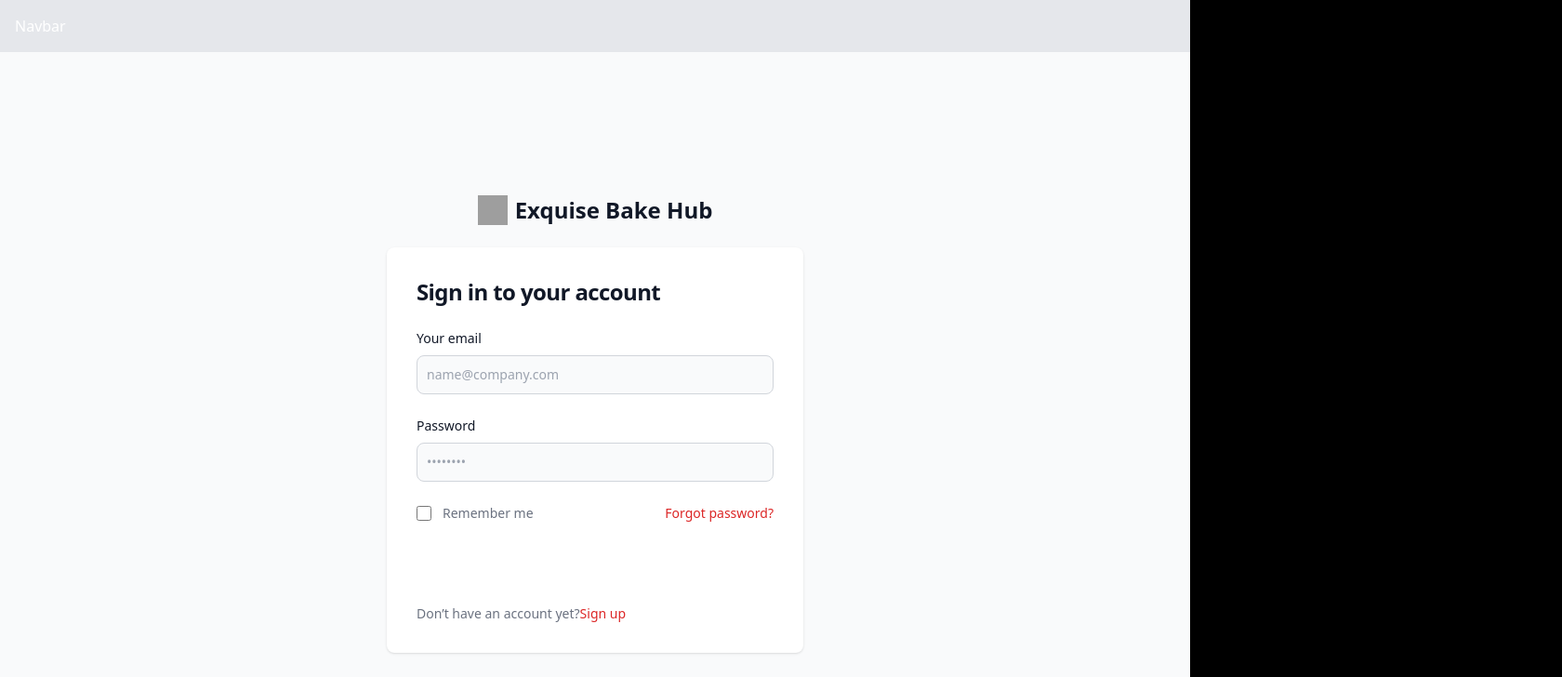
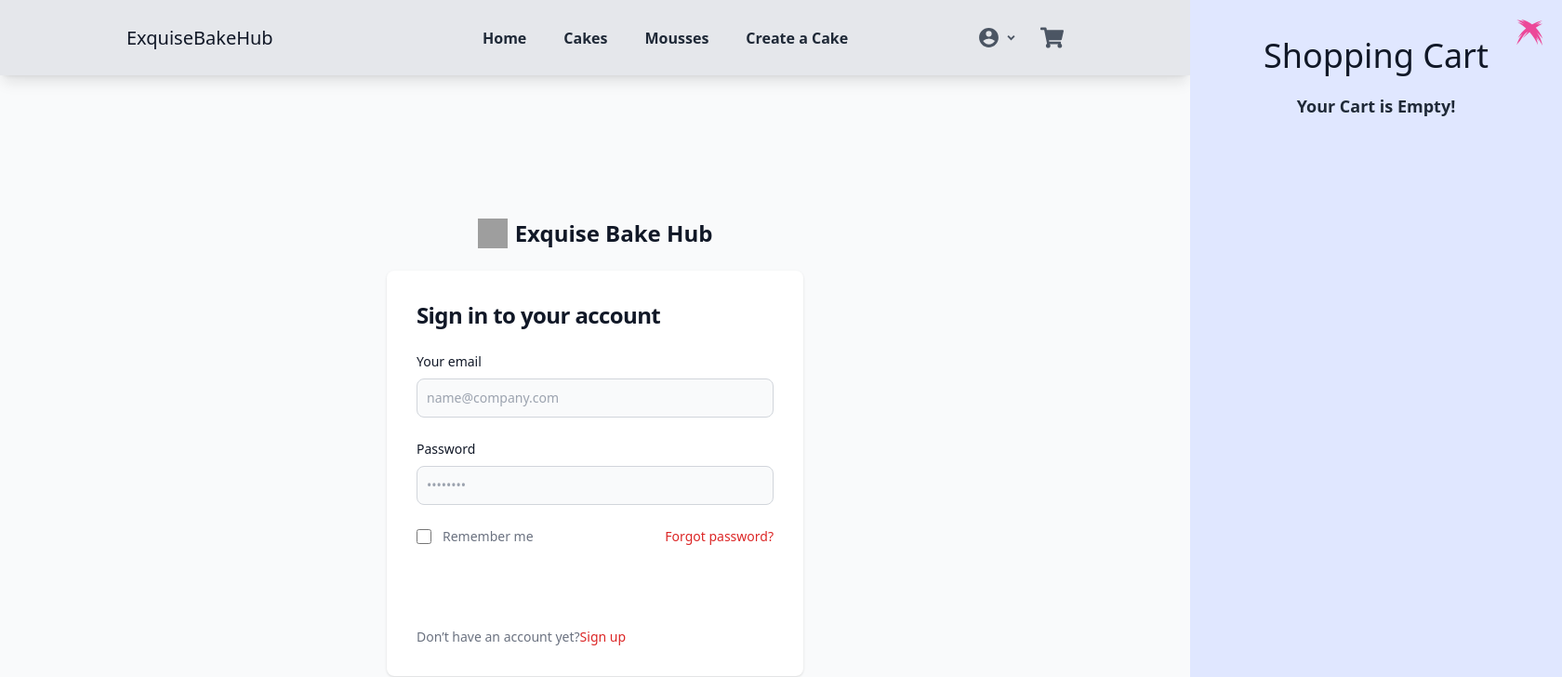
Before and after one commit to AryeshSaha/Exquise-Bake-Hub-e-commerce-, a Next.js app: page /login in a window 1280 px wide. Shown: the top 728 px of the page at 93% size, 1680 px wide, since content can reach past the window. Built offline with nearby package versions, Linux system fonts and the light colour scheme; grey boxes are pictures that could not be loaded.

Commit message:
navbar fixed

```diff
--- a/components/NavBar.jsx
+++ b/components/NavBar.jsx
@@ -33,9 +33,9 @@ const NavBar = ({
   };
 
   return (
-    <div className="bg-gray-200 text-gray-600 shadow-lg flex flex-wrap p-5 items-center sticky top-0 z-50">
+    <div className="bg-gray-200 text-gray-600 shadow-lg flex flex-wrap p-5 items-center sticky top-0 z-50 md:px-32">
       {/* logo */}
-      <div className="cursor-pointer flex title-font font-medium items-center text-gray-900 md:mr-12 lg:mr-24 xl:mr-40">
+      <div className="cursor-pointer flex title-font font-medium items-center text-gray-900 md:mr-12 lg:mr-24 xl:mr-40 2xl:72">
         {/* burger menu button */}
         <button
           className="border-none outline-none bg-transparent rounded-sm md:hidden"
--- a/components/NewNav.jsx
+++ /dev/null
@@ -1,11 +0,0 @@
-import React from 'react'
-
-const NewNav = () => {
-  return (
-    <div className="sticky top-0 z-20 bg-gray-200 p-4">
-      <h1 className="m-0">Navbar</h1>
-    </div>
-  )
-}
-
-export default NewNav
--- a/pages/_app.jsx
+++ b/pages/_app.jsx
@@ -7,7 +7,6 @@ import { useRouter } from "next/router";
 import { ToastContainer, toast } from "react-toastify";
 import "react-toastify/dist/ReactToastify.css";
 import LoadingBar from "react-top-loading-bar";
-import NewNav from "@/components/NewNav";
 
 export const BaseUrl = "http://localhost:3000";
 
@@ -143,7 +142,14 @@ export default function App({ Component, pageProps }) {
   };
   return (
     <>
-      {/* <CartProvider>
+      <CartProvider>
+        <LoadingBar
+          color="#4b4dca"
+          progress={progress}
+          waitingTime={400}
+          height={3}
+          onLoaderFinished={() => setProgress(0)}
+        />
         <ToastContainer
           position="bottom-left"
           autoClose={3000}
@@ -155,13 +161,6 @@ export default function App({ Component, pageProps }) {
           draggable
           pauseOnHover
           theme="colored"
-        />
-        <LoadingBar
-          color="#4b4dca"
-          progress={progress}
-          waitingTime={400}
-          height={3}
-          onLoaderFinished={() => setProgress(0)}
         />
         <NavBar
           user={user}
@@ -184,10 +183,7 @@ export default function App({ Component, pageProps }) {
           {...pageProps}
         />
         <Footer />
-      </CartProvider> */}
-      <NewNav />
-      <Component {...pageProps} />
-      <Footer />
+      </CartProvider>
     </>
   );
 }
--- a/pages/_document.js
+++ /dev/null
@@ -1,13 +0,0 @@
-import { Html, Head, Main, NextScript } from 'next/document'
-
-export default function Document() {
-  return (
-    <Html lang="en" className='overflow-x-hidden'>
-      <Head />
-      <body>
-        <Main />
-        <NextScript />
-      </body>
-    </Html>
-  )
-}
```
